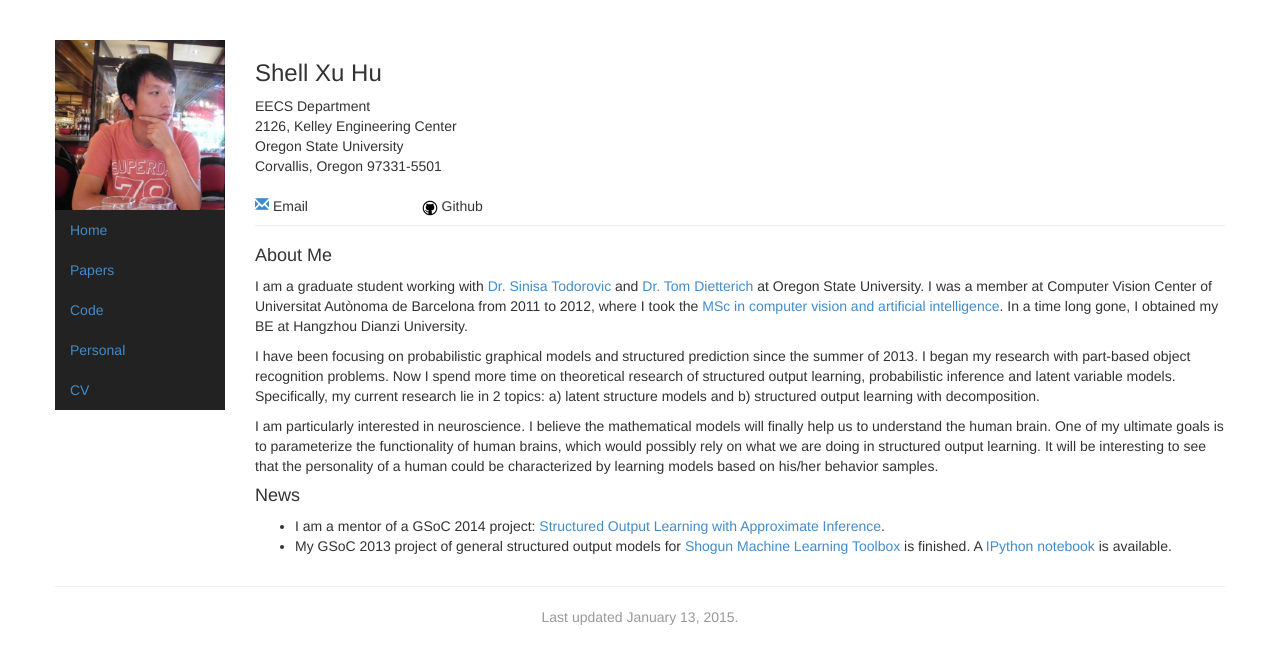
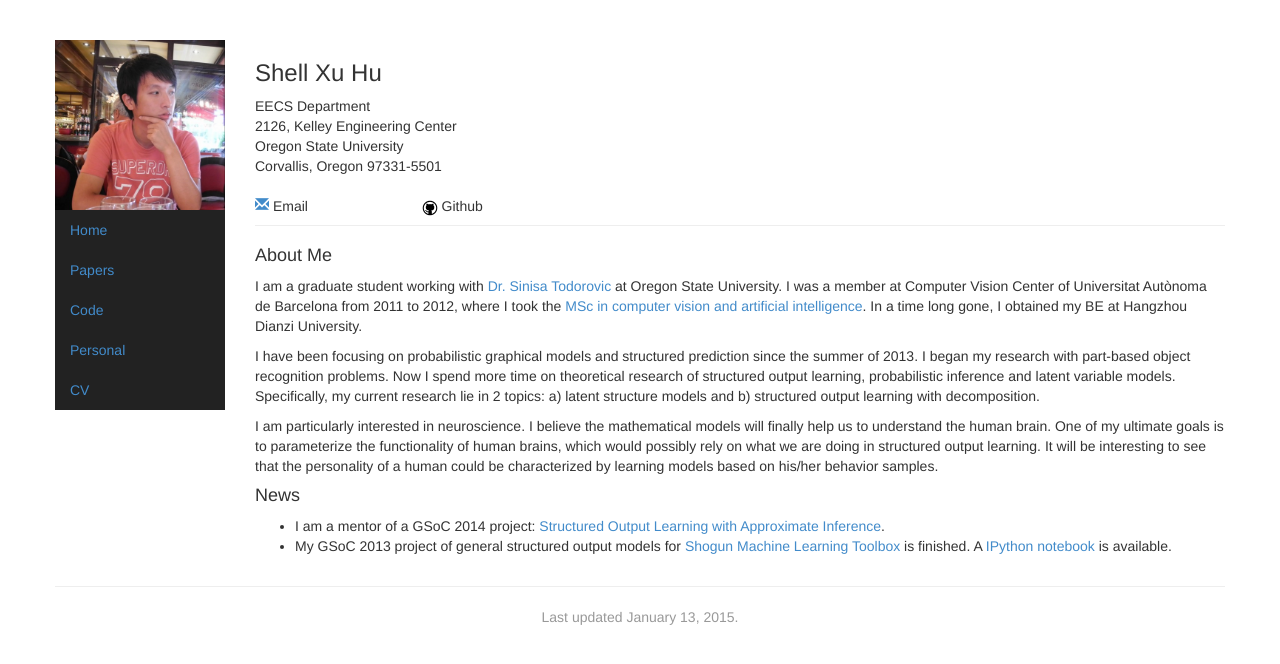
Before and after one commit to hushell/hushell.github.io, a Jekyll site: the page built from index.html, in a window 1280 px wide. Shown: the top 664 px of the page. Built offline with Jekyll 4.4.1, drawn with Linux system fonts in a browser that asks for light colours.

Commit message:
modifications

```diff
--- a/index.html
+++ b/index.html
@@ -35,7 +35,7 @@ news:
 
 <h4>About Me</h4>
 <p>
-I am a graduate student working with <a href="http://web.engr.oregonstate.edu/~sinisa/">Dr. Sinisa Todorovic</a> and <a href="http://web.engr.oregonstate.edu/~tgd/">Dr. Tom Dietterich</a> at Oregon State University. I was a member at Computer Vision Center of Universitat Autònoma de Barcelona from 2011 to 2012, where I took the <a href="http://mcvai.uab.cat/">MSc in computer vision and artificial intelligence</a>. In a time long gone, I obtained my BE at Hangzhou Dianzi University.
+I am a graduate student working with <a href="http://web.engr.oregonstate.edu/~sinisa/">Dr. Sinisa Todorovic</a> at Oregon State University. I was a member at Computer Vision Center of Universitat Autònoma de Barcelona from 2011 to 2012, where I took the <a href="http://mcvai.uab.cat/">MSc in computer vision and artificial intelligence</a>. In a time long gone, I obtained my BE at Hangzhou Dianzi University.
 </p>
 <p>
 I have been focusing on probabilistic graphical models and structured prediction since the summer of 2013. I began my research with part-based object recognition problems. Now I spend more time on theoretical research of structured output learning, probabilistic inference and latent variable models. Specifically, my current research lie in 2 topics: a) latent structure models and b) structured output learning with decomposition.
```
